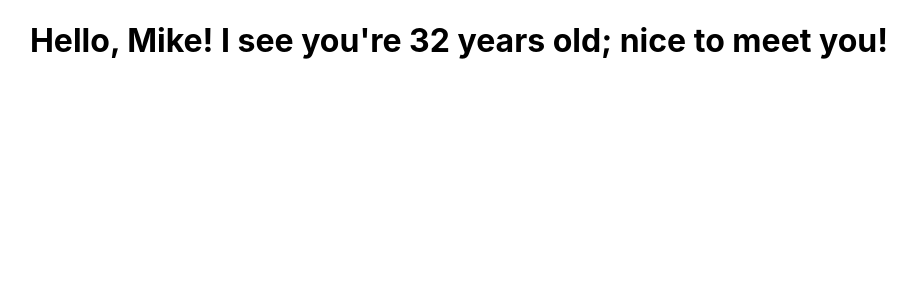
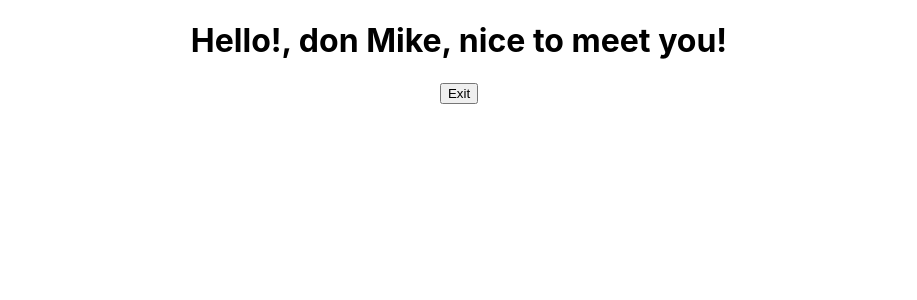
Before and after one commit to Parbelaez/react_01_cifs, a React (Create React App) app in the folder my-app/: page / in a window 1280 px wide. Shown: the top 300 px of the page, without its empty margins (181-1098 px from the left). Built offline with nearby package versions, Linux system fonts and the light colour scheme.

Commit message:
Create the state change using prevState

```diff
--- a/my-app/src/App.js
+++ b/my-app/src/App.js
@@ -1,11 +1,12 @@
 import logo from './logo.svg';
 import './App.css';
-import FunctionalGreetingWithProps from './components/FunctionalGreetingWithProps';
+// import FunctionalGreetingWithProps from './components/FunctionalGreetingWithProps';
+import StatefulGreeting from './components/StatefulGreeting';
 
 function App() {
   return (
     <div className="App">
-      <FunctionalGreetingWithProps greeting="nice to meet you!" name="Mike" age="32"/>
+      <StatefulGreeting greeting="nice to meet you!" name="Mike"/>
     </div>
   );
 }
--- /dev/null
+++ b/my-app/src/components/StatefulGreeting.js
@@ -0,0 +1,35 @@
+import React from "react";
+
+class StatefulGreeting extends React.Component {
+
+    constructor(props){
+        super(props);
+        this.state = {
+            introduction: "Hello!",
+            buttonText: "Exit",
+            count: 0
+        };
+    }
+
+    handleClick(){
+        this.setState((prevState, prevProps) => {
+            console.log('Previous State: ', prevState)
+            console.log('Previous Props: ', prevProps)
+            return {
+                introduction: prevState.introduction === "Hello!" ? "Goodbye!" : "Hello!",
+                buttonText: prevState.buttonText === "Exit" ? "Enter" : "Exit"
+            }
+        });
+    }
+
+    render() {
+        return(
+            <div>
+                <h1>{this.state.introduction}, don {this.props.name}, {this.props.greeting}</h1>
+                <button onClick={() => this.handleClick()}>{this.state.buttonText}</button>
+            </div>
+        )
+    }
+}
+
+export default StatefulGreeting;
```
